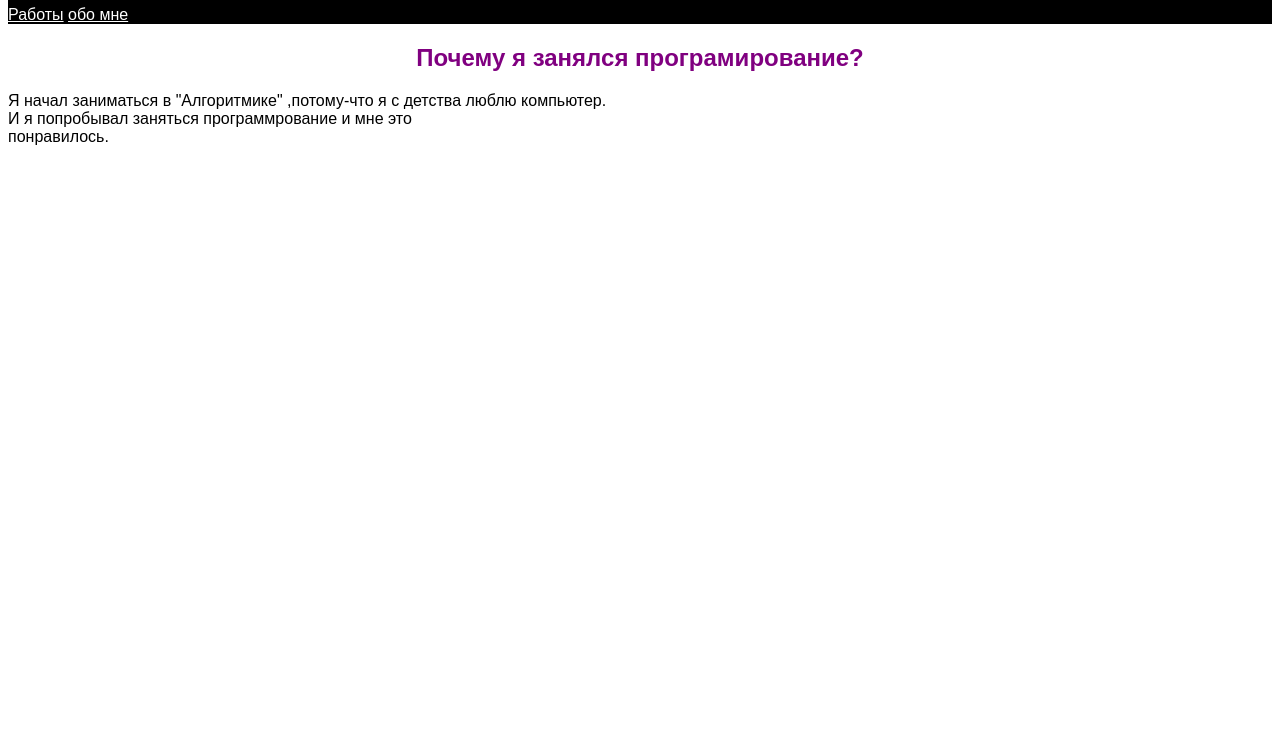
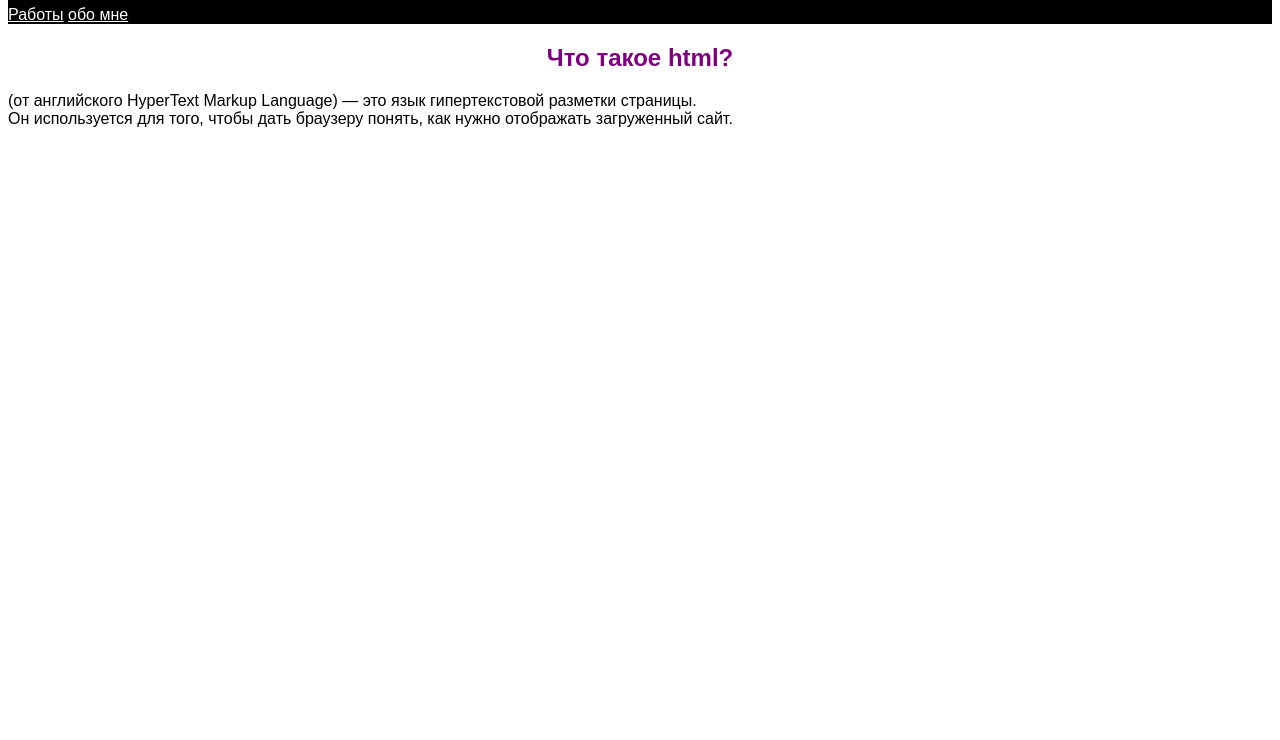
Before and after one commit to SERGEYRIVALS/gds10, a plain HTML site: page index.html in a window 1280 px wide. Shown: the part 60-800 px from the top of the page. Drawn offline with Linux system fonts and the light colour scheme.

Commit message:
Update index.html

```diff
--- a/index.html
+++ b/index.html
@@ -10,7 +10,7 @@
   </nav>
     </header>
     <body>
-        <h2>Почему я занялся програмирование?</h2>
-        <p>Я начал заниматься в "Алгоритмике" ,потому-что я с детства люблю компьютер.<br>И я попробывал заняться программрование и мне это<br>понравилось.</p>
+     <h2>Что такое html?</h2>
+        <p>(от английского HyperText Markup Language) — это язык гипертекстовой разметки страницы.<br> Он используется для того, чтобы дать браузеру понять, как нужно отображать загруженный сайт.</p>
         </body>
 </html>
```
